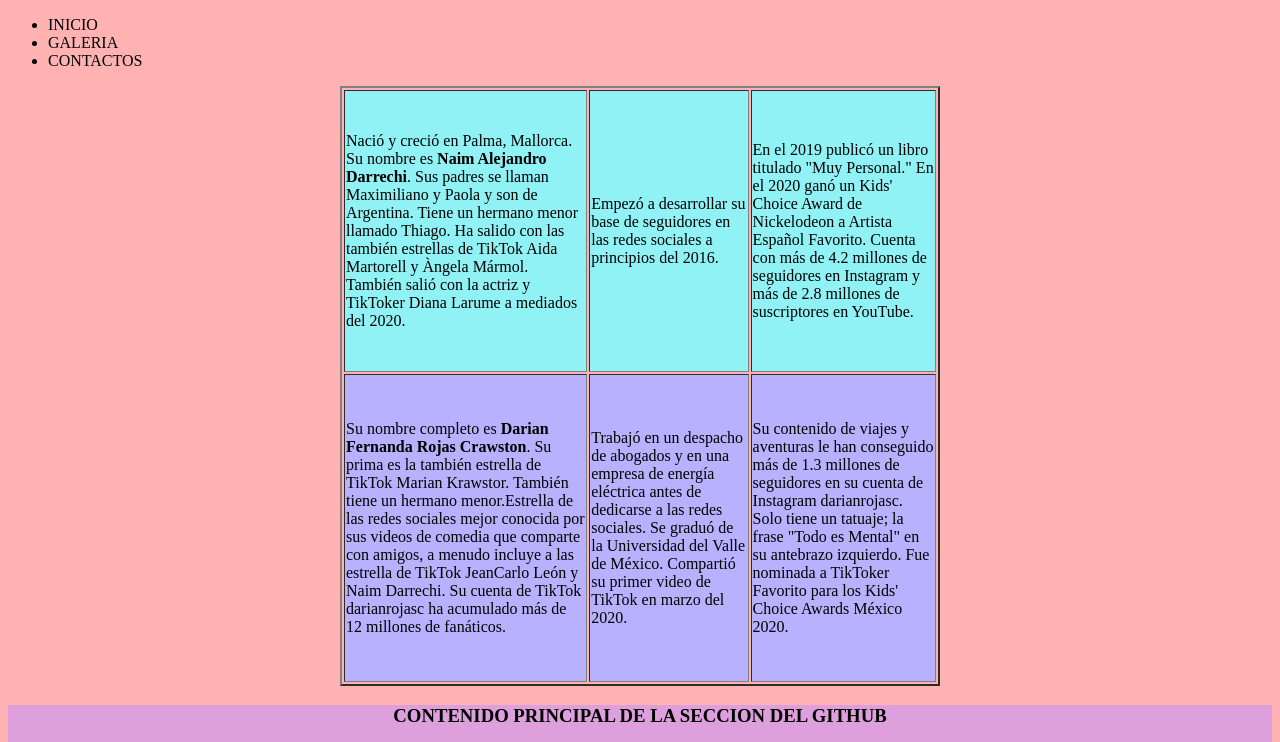
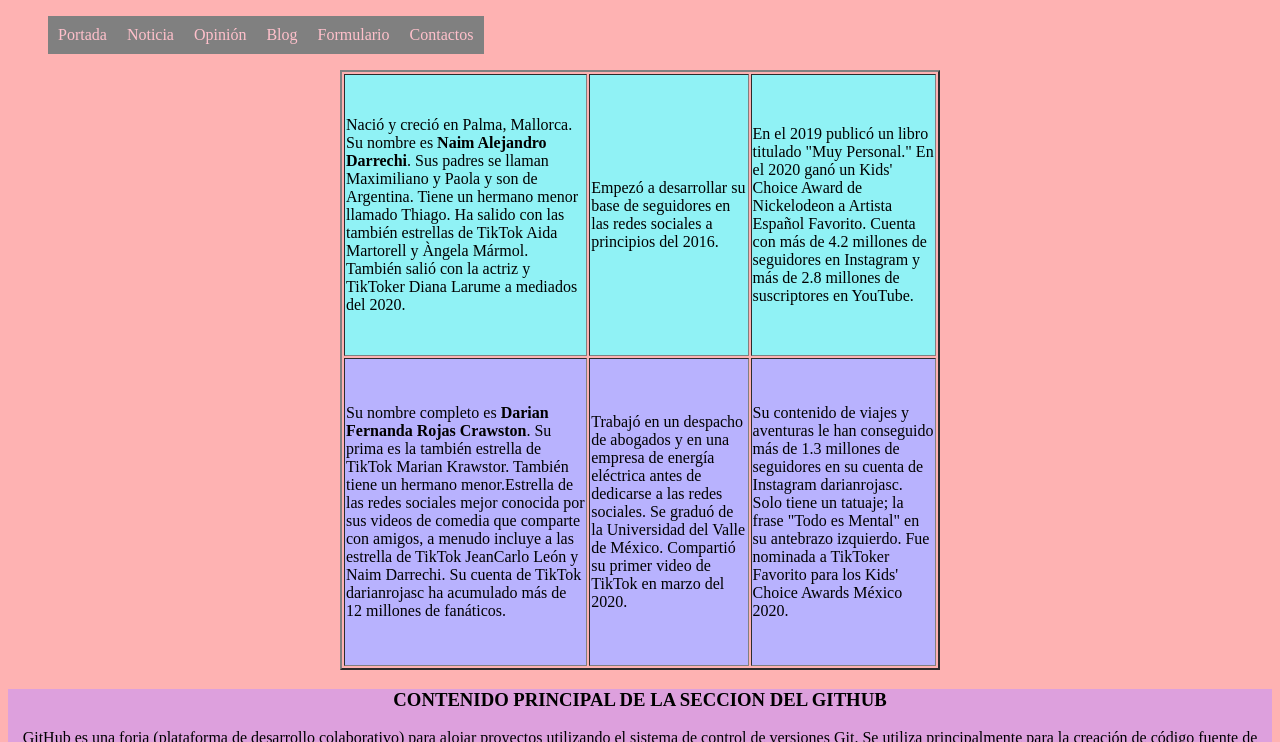
Before and after one commit to sorayabeltran/terceroinfo, a plain HTML site: page index.html in a window 1280 px wide. Shown: the top 742 px of the page. Drawn offline with Linux system fonts and the light colour scheme.

Commit message:
Add files via upload

```diff
--- a/index.html
+++ b/index.html
@@ -8,11 +8,23 @@
 <header>
 <nav>
 	<ul>
-		<li>INICIO</li>
-		<li>GALERIA</li>
-		<li>CONTACTOS</li>
+		<li>Portada</li>
+		<li>Noticia</li>
+	    <li>Opinión</li>
+	    <li>Blog</li>
+	    <li>Formulario</li>
+	    <li>Contactos</li>
+
+
+
 	</ul>
+
+
 </nav>
+<br>
+<br>
+<br>
+
 </header>
 <body>
 <table border="2px" align="center" width="600px" height="600px">
--- a/style.css
+++ b/style.css
@@ -19,3 +19,19 @@ background-color:#faebd7;
 color: black;
     font-family: Lucida Calligraphy, cursive;
 }
+li{
+background-color: #808080;
+color: pink;
+font-family: Times New Roman, bold;
+
+
+    list-style: none;
+    float: left;
+    padding: 10px
+
+}
+li:hover{
+	background-color: white;
+	border-radius: 10px
+
+}
```
